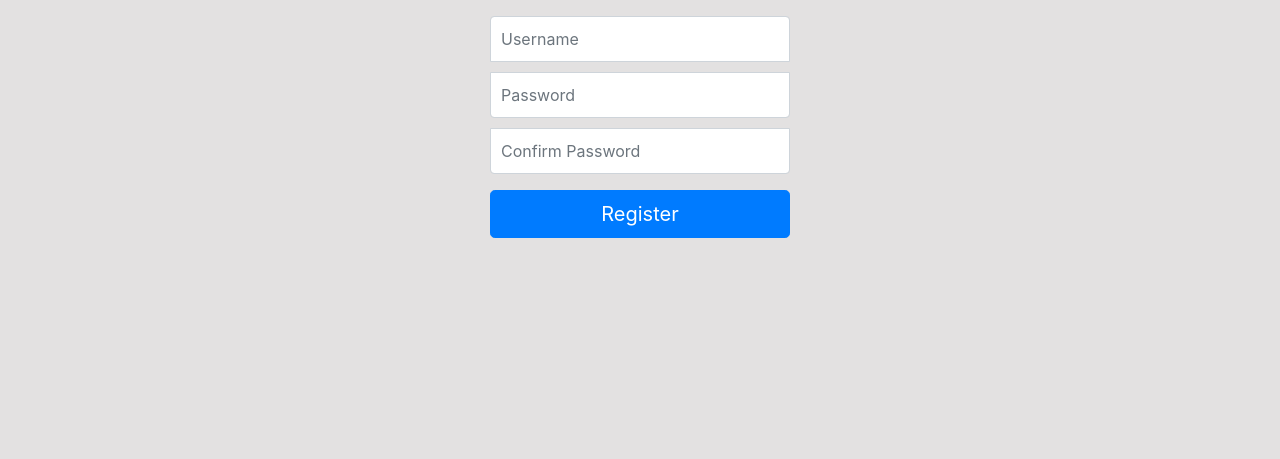
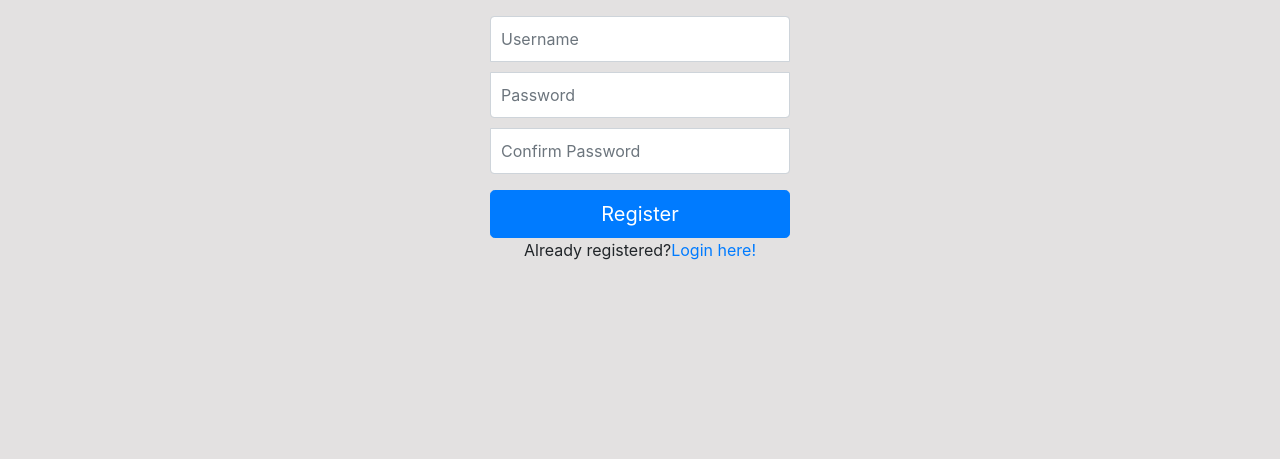
Before and after one commit to arin17bishwa/REC_webd, a Django app: page /account/register/ in a window 1280 px wide. Shown: the part 263-722 px from the top of the page. Run offline with Django 3.2, Linux system fonts and the light colour scheme; some libraries are stand-ins or nearby versions.

Commit message:
added login link to register.html

```diff
--- a/account/templates/account/register.html
+++ b/account/templates/account/register.html
@@ -85,6 +85,9 @@ Sign Up
     {%endif%}
 
     <button class="btn btn-lg btn-primary btn-block" type="submit">Register</button>
+    <p style="text-align: center">
+        Already registered?<a href="{% url 'account:login' %}">Login here!</a>
+    </p>
 
 </form>
 
```
